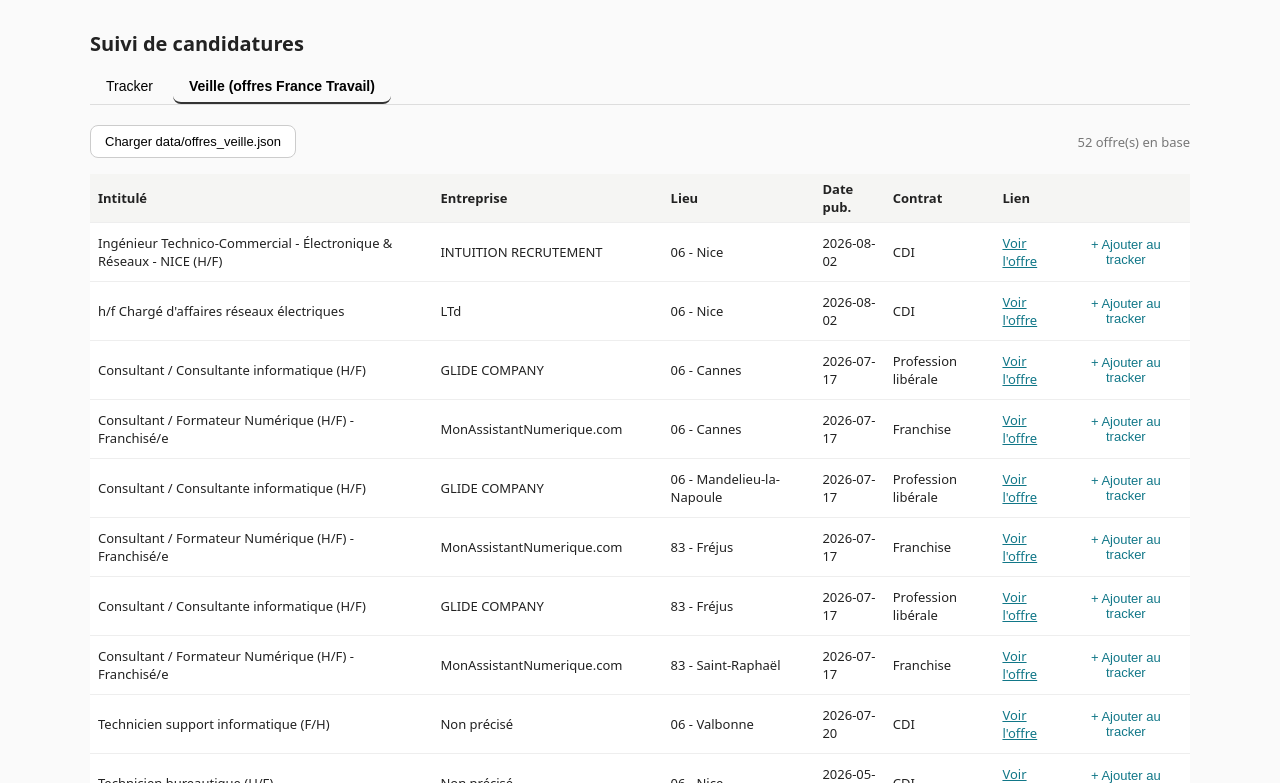
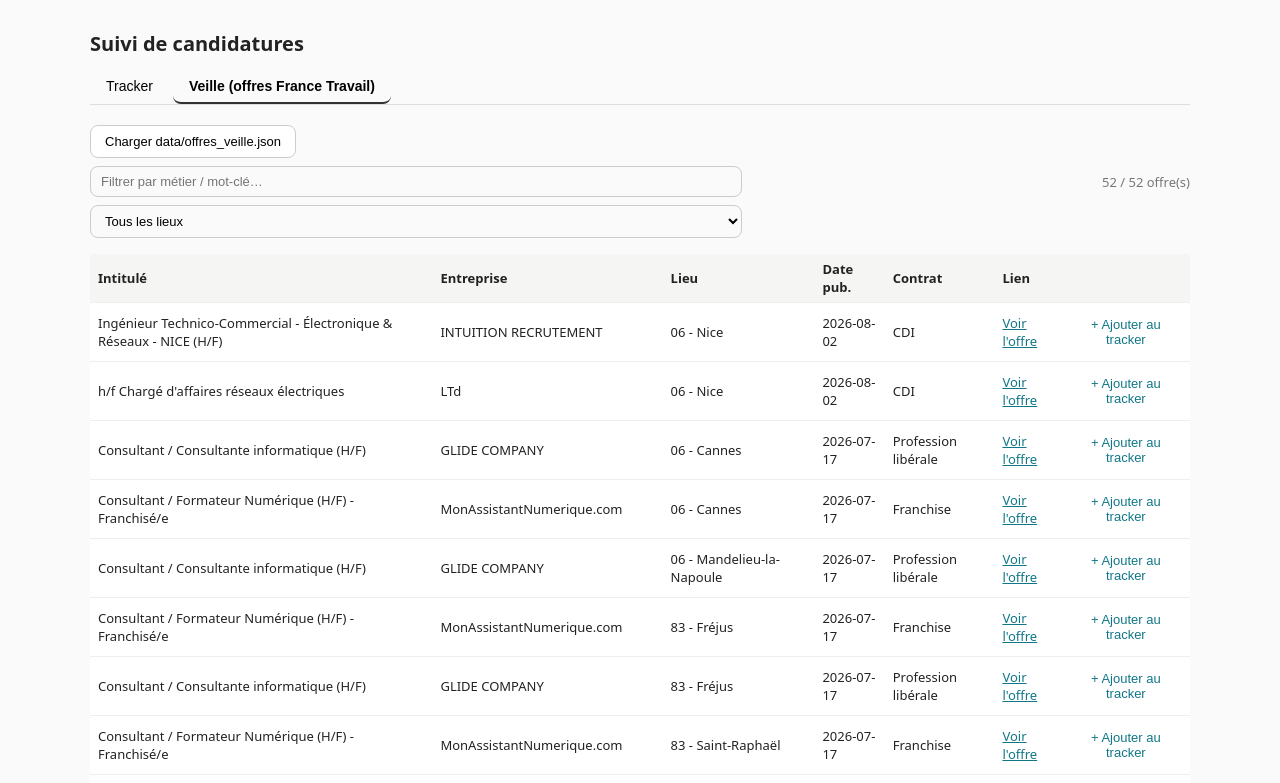
Before and after one commit to jeremdelrieux-afk/Tracker_candidatures, a website: page docs/index.html in a window 1280 px wide. Both pictures are taken after a click on the button "Veille (offres France Travail)". Shown: the top 783 px of the page. Drawn offline with Linux system fonts and the light colour scheme.

Commit message:
Ajoute des filtres interactifs métier et lieu dans l'onglet Veille

```diff
--- a/docs/index.html
+++ b/docs/index.html
@@ -66,9 +66,13 @@
 <!-- ===== ONGLET VEILLE ===== -->
 <div id="panel-veille" class="panel">
   <div class="toolbar">
-    <div style="display:flex;gap:8px;">
+    <div style="display:flex;gap:8px;flex-wrap:wrap;">
       <button id="loadVeilleBtn">Charger data/offres_veille.json</button>
       <input type="file" id="veilleFileInput" accept=".json" style="display:none;">
+      <input type="text" id="filterKeyword" placeholder="Filtrer par métier / mot-clé…" style="border:1px solid #ccc;border-radius:8px;padding:7px 10px;font-size:13px;min-width:200px;">
+      <select id="filterLieu" style="border:1px solid #ccc;border-radius:8px;padding:7px 10px;font-size:13px;">
+        <option value="">Tous les lieux</option>
+      </select>
     </div>
     <span id="veilleCount" style="font-size:13px;color:#777;"></span>
   </div>
@@ -174,10 +178,34 @@
 
   // ---------- VEILLE ----------
   let veille = [];
+  let filterKeyword = '';
+  let filterLieu = '';
+
+  function populateLieuFilter(){
+    const lieux = [...new Set(veille.map(o => o.lieu).filter(Boolean))].sort();
+    const select = document.getElementById('filterLieu');
+    const current = select.value;
+    select.innerHTML = '<option value="">Tous les lieux</option>' +
+      lieux.map(l => `<option value="${esc(l)}">${esc(l)}</option>`).join('');
+    select.value = current;
+  }
+
+  function getFilteredVeille(){
+    return veille.filter(o => {
+      const matchKeyword = !filterKeyword || (o.intitule||'').toLowerCase().includes(filterKeyword) || (o.entreprise||'').toLowerCase().includes(filterKeyword);
+      const matchLieu = !filterLieu || o.lieu === filterLieu;
+      return matchKeyword && matchLieu;
+    });
+  }
+
   function renderVeille(){
-    document.getElementById('veilleCount').textContent = veille.length + ' offre(s) en base';
-    document.getElementById('emptyVeille').style.display = veille.length ? 'none' : 'block';
-    document.getElementById('veilleRows').innerHTML = veille.map((o, i) => `
+    populateLieuFilter();
+    const filtered = getFilteredVeille();
+    document.getElementById('veilleCount').textContent = filtered.length + ' / ' + veille.length + ' offre(s)';
+    document.getElementById('emptyVeille').style.display = filtered.length ? 'none' : 'block';
+    document.getElementById('veilleRows').innerHTML = filtered.map((o) => {
+      const i = veille.indexOf(o);
+      return `
       <tr>
         <td>${esc(o.intitule)}</td>
         <td>${esc(o.entreprise)}</td>
@@ -186,7 +214,8 @@
         <td>${esc(o.typeContrat||'')}</td>
         <td><a href="${o.url}" target="_blank" rel="noopener">Voir l'offre</a></td>
         <td><button class="addBtn2" data-idx="${i}">+ Ajouter au tracker</button></td>
-      </tr>`).join('');
+      </tr>`;
+    }).join('');
 
     document.querySelectorAll('.addBtn2').forEach(btn=>{
       btn.addEventListener('click', (e)=>{
@@ -196,6 +225,15 @@
       });
     });
   }
+
+  document.getElementById('filterKeyword').addEventListener('input', (e)=>{
+    filterKeyword = e.target.value.trim().toLowerCase();
+    renderVeille();
+  });
+  document.getElementById('filterLieu').addEventListener('change', (e)=>{
+    filterLieu = e.target.value;
+    renderVeille();
+  });
 
   document.getElementById('loadVeilleBtn').addEventListener('click', ()=> document.getElementById('veilleFileInput').click());
   document.getElementById('veilleFileInput').addEventListener('change', (e)=>{
@@ -208,7 +246,10 @@
     };
     reader.readAsText(file);
   });
-fetch('offres_veille.json')
+
+  // Tentative de chargement automatique depuis offres_veille.json (présent aux côtés de index.html
+  // sur la version en ligne). Échoue silencieusement en local si le fichier n'est pas servi via http(s).
+  fetch('offres_veille.json')
     .then(r => r.ok ? r.json() : Promise.reject())
     .then(json => { veille = json; renderVeille(); })
     .catch(() => { /* pas de fichier auto-chargé, le bouton manuel reste disponible */ });
```
